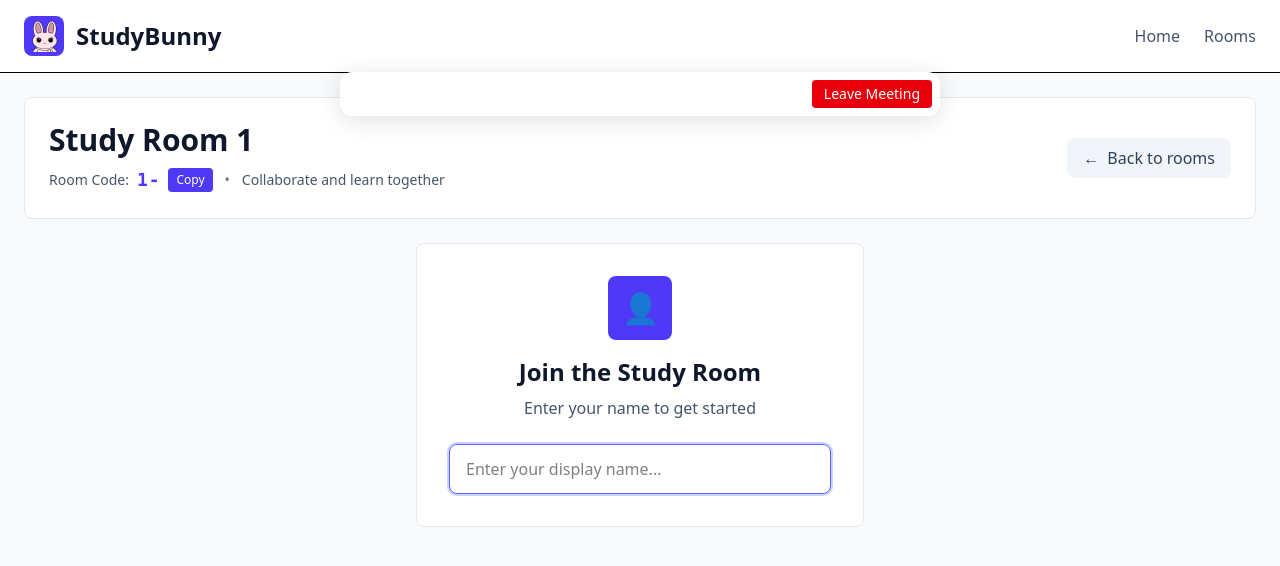
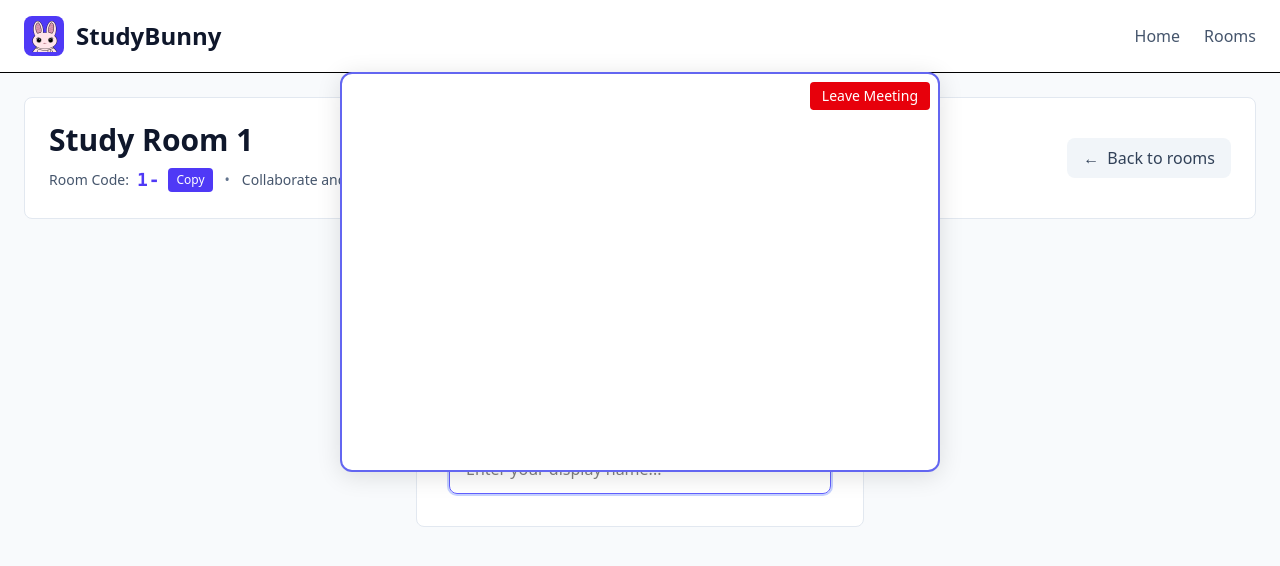
Before and after one commit to Bismithblde/hackru-project, a React (Vite) app in the folder client/: page /room/1 in a window 1280 px wide. Shown: the top 566 px of the page. Built offline with nearby package versions, Linux system fonts and the light colour scheme; no server answers.

Commit message:
fixed styling of room page

```diff
--- a/client/src/pages/Room.tsx
+++ b/client/src/pages/Room.tsx
@@ -328,9 +328,11 @@ const Room: React.FC = () => {
             margin: "0 auto",
             minWidth: 320,
             maxWidth: 600,
+            minHeight: 400,
             background: "white",
             borderRadius: 12,
             boxShadow: "0 4px 24px rgba(0,0,0,0.12)",
+            border: "2px solid #6366f1",
             display: "flex",
             flexDirection: "column",
             alignItems: "flex-end",
```
